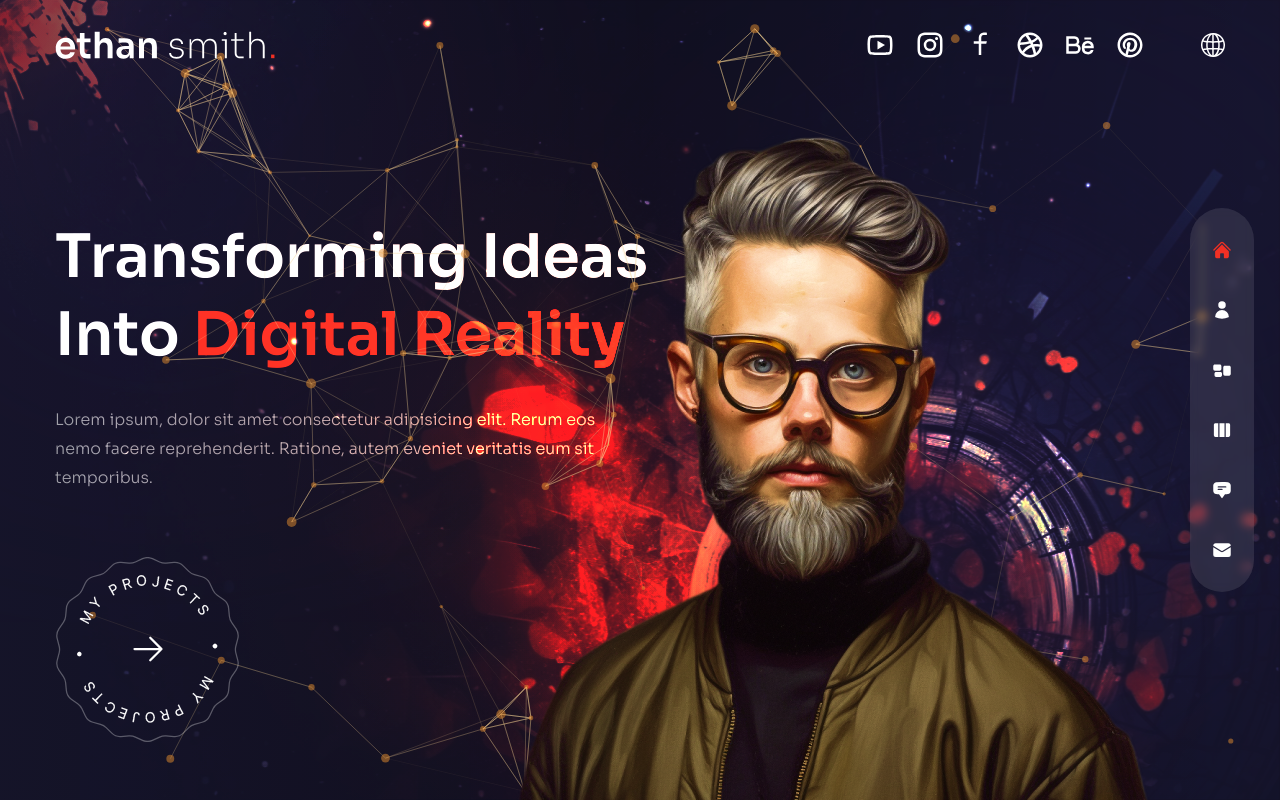
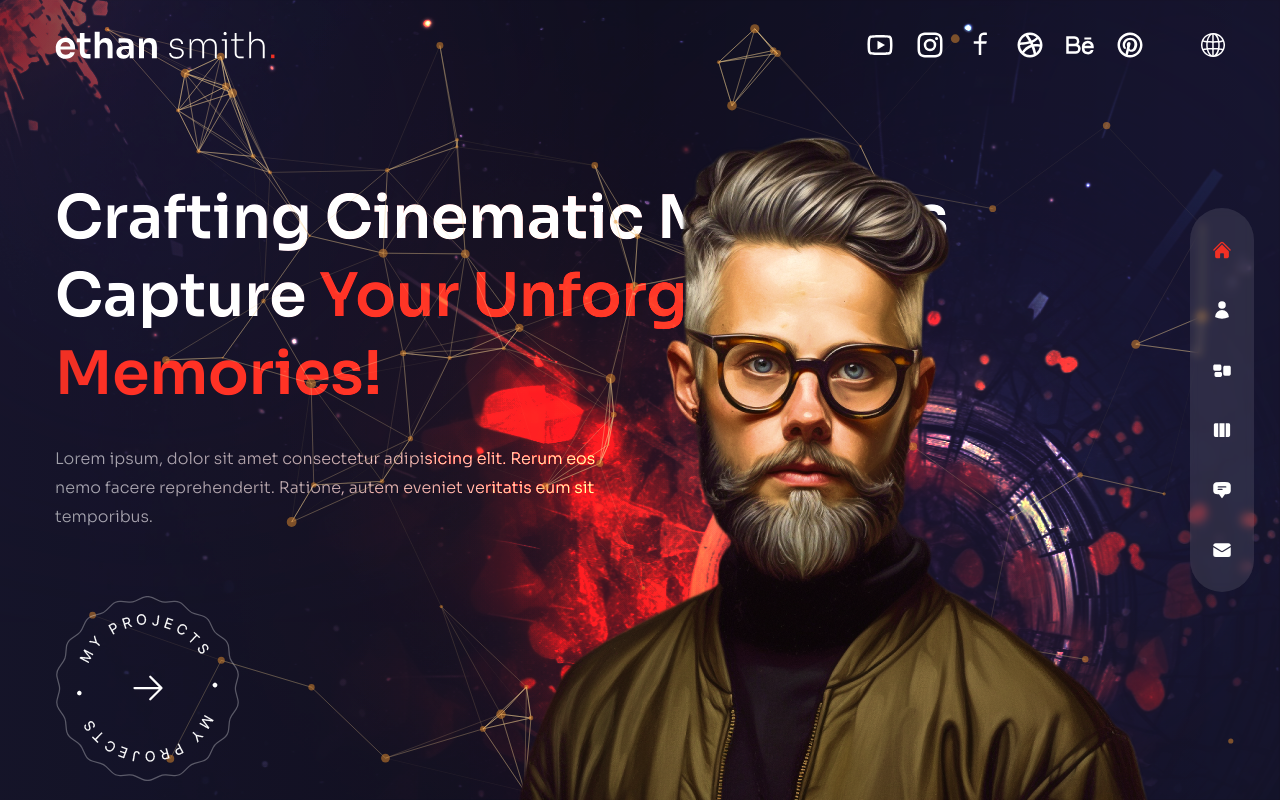
Before and after one commit to MirosBL45/studio_rakita, a Next.js app: page / in a window 1280 px wide. Built offline with nearby package versions, Linux system fonts and the light colour scheme.

Commit message:
started landing page

```diff
--- a/pages/index.js
+++ b/pages/index.js
@@ -9,7 +9,12 @@ import { motion } from "framer-motion";
 // variants
 import { fadeIn } from "../variants";
 
+// LanguageContext
+import { useLanguage } from "../components/LanguageContext";
+
 function Home() {
+  const { language } = useLanguage();
+
   return (
     <div className="bg-primary/60 h-full">
       {/* text */}
@@ -21,17 +26,30 @@ function Home() {
             animate="show"
             exit="hidden"
           >
-            {/* title */}
+            {language === 'eng' ? (
+              <>
                 <h1 className="h1">
-              Transforming Ideas <br /> Into{" "}
-              <span className="text-accent">Digital Reality</span>
+                  Crafting Cinematic Moments <br /> Capture{" "}
+                  <span className="text-accent">Your Unforgettable Memories!</span>
                 </h1>
-            {/* subtitle */}
                 <p className="max-w-sm xl:max-w-xl mx-auto xl:mx-0 mb-10 xl:mb-16">
                   Lorem ipsum, dolor sit amet consectetur adipisicing elit. Rerum
                   eos nemo facere reprehenderit. Ratione, autem eveniet veritatis
                   eum sit temporibus.
                 </p>
+              </>
+            ) : (
+              <><h1 className="h1">
+                Iskusni Video Magičari <br /> Zabeležite {" "}
+                <span className="text-accent">Vaše Nezaboravne Trenutke!</span>
+              </h1>
+                <p className="max-w-sm xl:max-w-xl mx-auto xl:mx-0 mb-10 xl:mb-16">
+                  Lorem ipsum, dolor sit amet consectetur adipisicing elit. Rerum
+                  eos nemo facere reprehenderit. Ratione, autem eveniet veritatis
+                  eum sit temporibus.
+                </p></>
+            )}
+
           </motion.div>
           {/* button */}
           <div className="flex justify-center xl:hidden relative">
```
Lines whose indentation alone changed are shown as unchanged.
